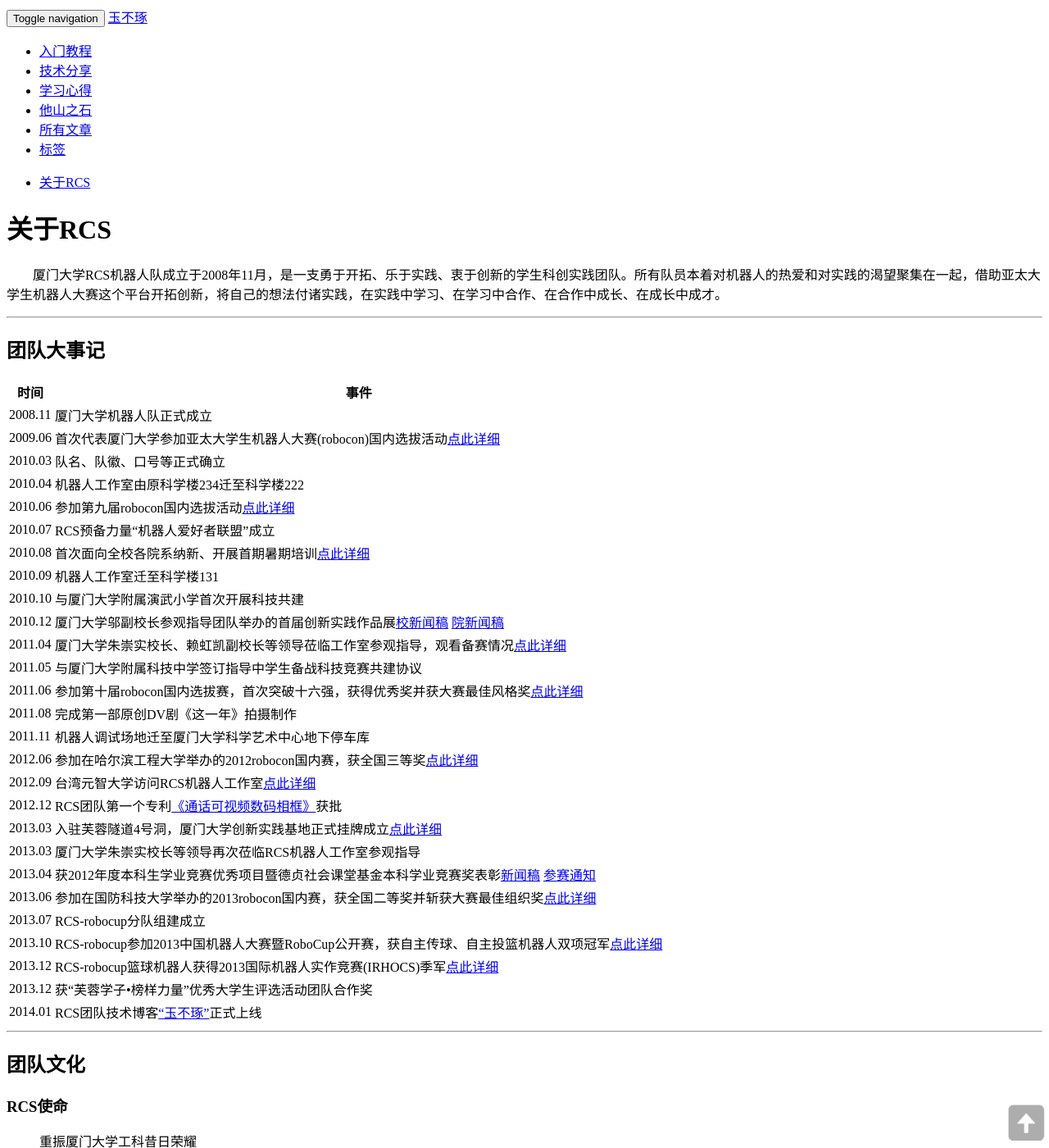
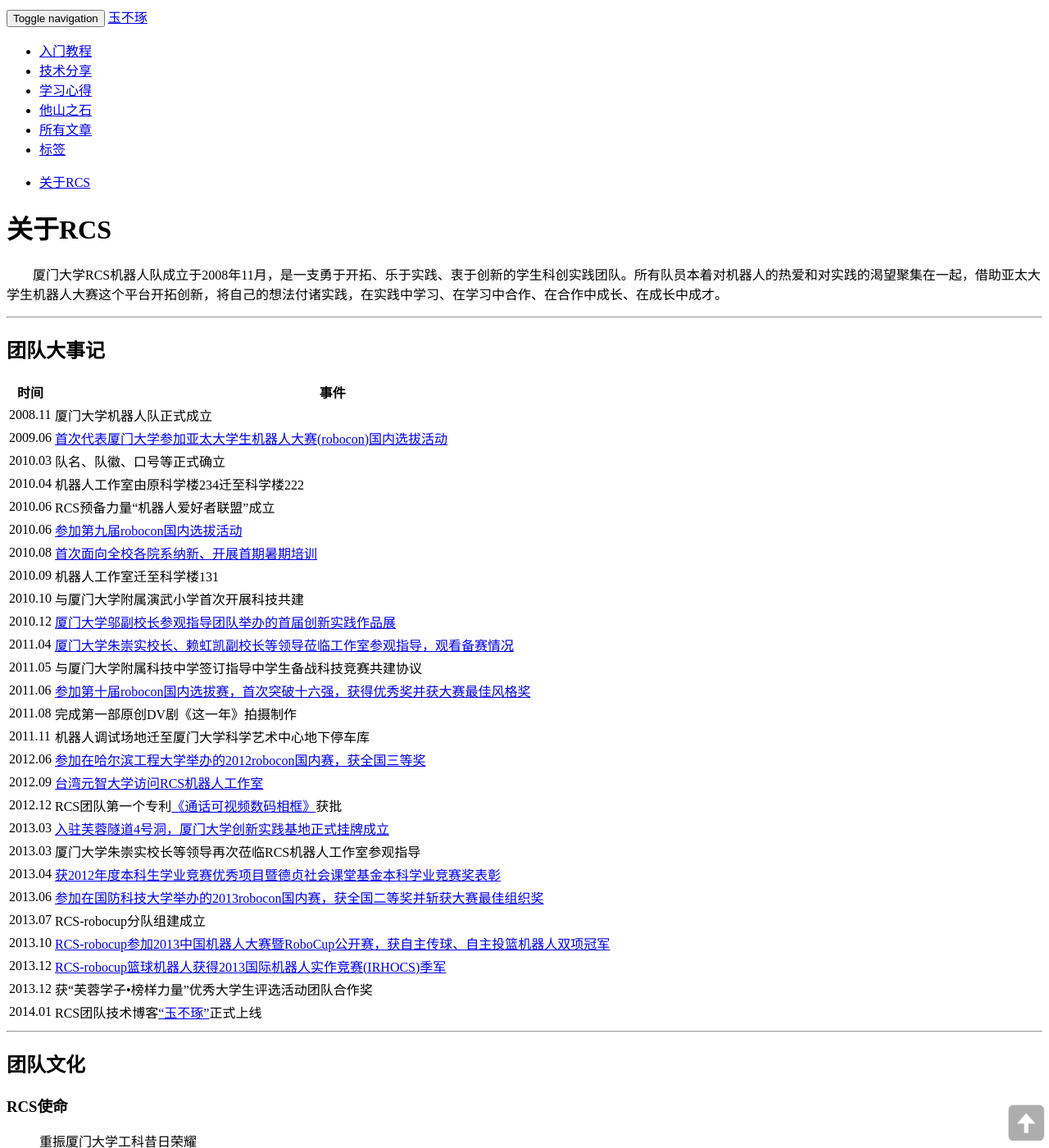
Before and after one commit to RCSTech/RCSTech.github.io, a Jekyll site: the page built from about.md, in a window 1280 px wide and 1400 px high. Shown: the whole window at 82% size. Built offline with Jekyll 4.4.1, drawn with Linux system fonts in a browser that asks for light colours; nearby versions of some CDN libraries; Markdown is read by kramdown in place of the engine named in the settings; a style sheet for code colours, icons or effects is not loaded.

Commit message:
修改大事记

```diff
--- a/about.md
+++ b/about.md
@@ -28,7 +28,7 @@
 </tr>
 <tr>
     <td>2009.06</td>
-    <td>首次代表厦门大学参加亚太大学生机器人大赛(robocon)国内选拔活动<a href="http://210.34.16.106/Main/Article_Detial.asp?ArticleID=3519">点此详细</a></td>
+    <td><a href="http://210.34.16.106/Main/Article_Detial.asp?ArticleID=3519">首次代表厦门大学参加亚太大学生机器人大赛(robocon)国内选拔活动</a></td>
 </tr>
 <tr>
     <td>2010.03</td>
@@ -40,15 +40,15 @@
 </tr>
 <tr>
     <td>2010.06</td>
-    <td>参加第九届robocon国内选拔活动<a href="http://210.34.16.106/Main/Article_Detial.asp?ArticleID=4154">点此详细</a></td>
-</tr>
-<tr>
-    <td>2010.07</td>
     <td>RCS预备力量“机器人爱好者联盟”成立</td>
 </tr>
 <tr>
+    <td>2010.06</td>
+    <td><a href="http://210.34.16.106/Main/Article_Detial.asp?ArticleID=4154">参加第九届robocon国内选拔活动</a></td>
+</tr>
+<tr>
     <td>2010.08</td>
-    <td>首次面向全校各院系纳新、开展首期暑期培训<a href="http://210.34.16.106/Main/Article_Detial.asp?ArticleID=4205">点此详细</a></td>
+    <td><a href="http://210.34.16.106/Main/Article_Detial.asp?ArticleID=4205">首次面向全校各院系纳新、开展首期暑期培训</a></td>
 </tr>
 <tr>
     <td>2010.09</td>
@@ -60,11 +60,11 @@
 </tr>
 <tr>
     <td>2010.12</td>
-    <td>厦门大学邬副校长参观指导团队举办的首届创新实践作品展<a href="http://news.xmu.edu.cn/s/13/t/542/69/36/info26934.htm">校新闻稿</a> <a href="http://210.34.16.106/Main/Article_Detial.asp?ArticleID=4428">院新闻稿</a></td>
+    <td><a href="http://news.xmu.edu.cn/s/13/t/542/69/36/info26934.htm">厦门大学邬副校长参观指导团队举办的首届创新实践作品展</a></td>
 </tr>
 <tr>
     <td>2011.04</td>
-    <td>厦门大学朱崇实校长、赖虹凯副校长等领导莅临工作室参观指导，观看备赛情况<a href="http://pmee.xmu.edu.cn:7088/pmee/index.php/Article/article/id/549">点此详细</a></td>
+    <td><a href="http://pmee.xmu.edu.cn:7088/pmee/index.php/Article/article/id/549">厦门大学朱崇实校长、赖虹凯副校长等领导莅临工作室参观指导，观看备赛情况</a></td>
 </tr>
 <tr>
     <td>2011.05</td>
@@ -72,7 +72,7 @@
 </tr>
 <tr>
     <td>2011.06</td>
-    <td>参加第十届robocon国内选拔赛，首次突破十六强，获得优秀奖并获大赛最佳风格奖<a href="http://news.xmu.edu.cn/s/13/t/542/38/87/info80007.htm">点此详细</a></td>
+    <td><a href="http://news.xmu.edu.cn/s/13/t/542/38/87/info80007.htm">参加第十届robocon国内选拔赛，首次突破十六强，获得优秀奖并获大赛最佳风格奖</a></td>
 </tr>
 <tr>
     <td>2011.08</td>
@@ -84,11 +84,11 @@
 </tr>
 <tr>
     <td>2012.06</td>
-    <td>参加在哈尔滨工程大学举办的2012robocon国内赛，获全国三等奖<a href="http://pmee.xmu.edu.cn:7088/pmee/index.php/Article/article/id/1262">点此详细</a></td>
+    <td><a href="http://pmee.xmu.edu.cn:7088/pmee/index.php/Article/article/id/1262">参加在哈尔滨工程大学举办的2012robocon国内赛，获全国三等奖</a></td>
 </tr>
 <tr>
     <td>2012.09</td>
-    <td>台湾元智大学访问RCS机器人工作室<a href="http://pmee.xmu.edu.cn:7088/pmee/index.php/Article/article/id/1282">点此详细</a></td>
+    <td><a href="http://pmee.xmu.edu.cn:7088/pmee/index.php/Article/article/id/1282">台湾元智大学访问RCS机器人工作室</a></td>
 </tr>
 <tr>
     <td>2012.12</td>
@@ -96,7 +96,7 @@
 </tr>
 <tr>
     <td>2013.03</td>
-    <td>入驻芙蓉隧道4号洞，厦门大学创新实践基地正式挂牌成立<a href="http://news.xmu.edu.cn/s/13/t/542/05/73/info132467.htm">点此详细</a></td>
+    <td><a href="http://news.xmu.edu.cn/s/13/t/542/05/73/info132467.htm">入驻芙蓉隧道4号洞，厦门大学创新实践基地正式挂牌成立</a></td>
 </tr>
 <tr>
     <td>2013.03</td>
@@ -104,11 +104,11 @@
 </tr>
 <tr>
     <td>2013.04</td>
-    <td>获2012年度本科生学业竞赛优秀项目暨德贞社会课堂基金本科学业竞赛奖表彰<a href="http://news.xmu.edu.cn/s/13/t/542/03/98/info131992.htm">新闻稿</a> <a href="http://xsc.xmu.edu.cn/s/122/t/377/02/cc/info131788.htm">参赛通知</a></td>
+    <td><a href="http://news.xmu.edu.cn/s/13/t/542/03/98/info131992.htm">获2012年度本科生学业竞赛优秀项目暨德贞社会课堂基金本科学业竞赛奖表彰</a></td>
 </tr>
 <tr>
     <td>2013.06</td>
-    <td>参加在国防科技大学举办的2013robocon国内赛，获全国二等奖并斩获大赛最佳组织奖<a href="http://news.xmu.edu.cn/s/13/t/542/13/f3/info136179.htm">点此详细</a></td>
+    <td><a href="http://news.xmu.edu.cn/s/13/t/542/13/f3/info136179.htm">参加在国防科技大学举办的2013robocon国内赛，获全国二等奖并斩获大赛最佳组织奖</a></td>
 </tr>
 <tr>
     <td>2013.07</td>
@@ -116,11 +116,11 @@
 </tr>
 <tr>
     <td>2013.10</td>
-    <td>RCS-robocup参加2013中国机器人大赛暨RoboCup公开赛，获自主传球、自主投篮机器人双项冠军<a href="http://news.xmu.edu.cn/s/13/t/542/25/31/info140593.htm">点此详细</a></td>
+    <td><a href="http://news.xmu.edu.cn/s/13/t/542/25/31/info140593.htm">RCS-robocup参加2013中国机器人大赛暨RoboCup公开赛，获自主传球、自主投篮机器人双项冠军</a></td>
 </tr>
 <tr>
     <td>2013.12</td>
-    <td>RCS-robocup篮球机器人获得2013国际机器人实作竞赛(IRHOCS)季军<a href="http://news.xmu.edu.cn/s/13/t/542/31/76/info143734.htm">点此详细</a></td>
+    <td><a href="http://news.xmu.edu.cn/s/13/t/542/31/76/info143734.htm">RCS-robocup篮球机器人获得2013国际机器人实作竞赛(IRHOCS)季军</a></td>
 </tr>
 <tr>
     <td>2013.12</td>
@@ -173,7 +173,6 @@
 　　[《他山之石》](http://rcstech.org/reference.html)　重点关注于不同地域、不同群体，分享相关技术的精华文章等。
 
 <br>
-<br>
 
 　　[“玉不琢”](http://rcstech.org)致力于打造一个完全开放的机器人技术分享交流平台，网站所有源码与细节都可以在[这里](https://github.com/RCSTech/RCSTech.github.io)获取。
 
```
